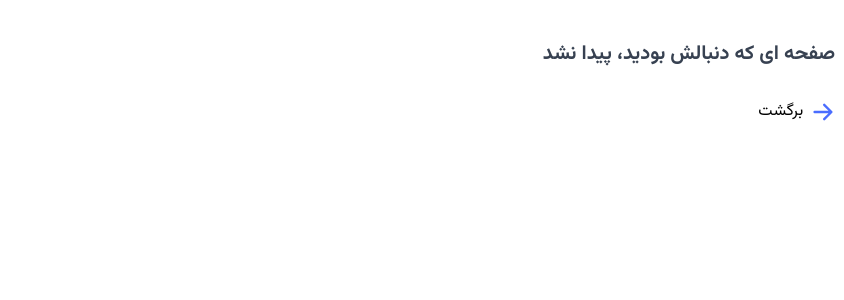
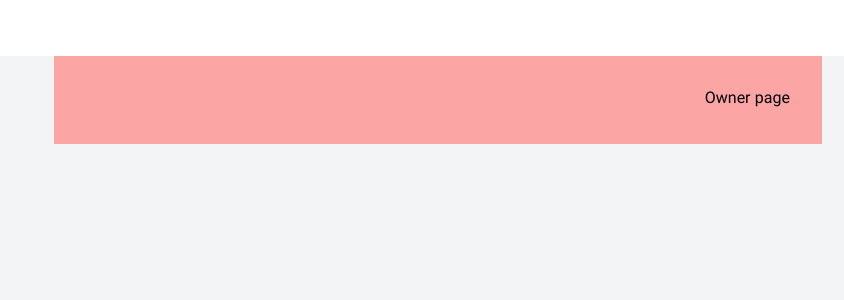
Before and after one commit to amirShirany/Freelancering_App, a React (Vite) app: page /owner/dashboard in a window 1280 px wide. Shown: the top 300 px of the page, without its empty margins (436-1280 px from the left). Built offline with nearby package versions, Linux system fonts and the light colour scheme; no server answers.

Commit message:
Add : owner route structure

```diff
--- a/src/App.jsx
+++ b/src/App.jsx
@@ -1,12 +1,14 @@
-import { Routes, Route } from "react-router-dom"
+import { Routes, Route, Navigate } from "react-router-dom"
 import { QueryClient, QueryClientProvider } from "@tanstack/react-query"
 import { Toaster } from "react-hot-toast"
 import Home from "./pages/Home"
 import NotFound from "./pages/NotFound"
 import AppLayout from "./ui/AppLayout"
-import Owner from "./pages/Owner"
 import Auth from "./pages/auth"
 import CompleteProfile from "./pages/CompleteProfile"
+import Projects from "./pages/Projects"
+import Project from "./pages/Project"
+import OwnerDashboard from "./pages/OwnerDashboard"
 
 //? Create a new instance of QueryClient
 const queryClient = new QueryClient()
@@ -16,8 +18,11 @@ function App() {
     <QueryClientProvider client={queryClient}>
       <Toaster />
       <Routes>
-        <Route element={<AppLayout />}>
-          <Route path="/owner" element={<Owner />} />
+        <Route path="/owner" element={<AppLayout />}>
+          <Route index element={<Navigate to="dashboard" replace />} />
+          <Route path="dashboard" element={<OwnerDashboard />} />
+          <Route path="projects" element={<Projects />} />
+          <Route path="projects/:id" element={<Project />} />
         </Route>
 
         <Route path="/auth" element={<Auth />} />
--- a/src/pages/Owner.jsx
+++ /dev/null
@@ -1,5 +0,0 @@
-function Owner() {
-  return <div>Owner page</div>
-}
-
-export default Owner
--- /dev/null
+++ b/src/pages/OwnerDashboard.jsx
@@ -0,0 +1,5 @@
+function OwnerDashboard() {
+  return <div>Owner page</div>
+}
+
+export default OwnerDashboard
--- /dev/null
+++ b/src/pages/Project.jsx
@@ -0,0 +1,5 @@
+function Project() {
+  return <div>Project</div>
+}
+
+export default Project
--- /dev/null
+++ b/src/pages/Projects.jsx
@@ -0,0 +1,5 @@
+function Projects() {
+  return <div>Projects</div>
+}
+
+export default Projects
--- a/src/ui/Sidebar.jsx
+++ b/src/ui/Sidebar.jsx
@@ -1,5 +1,41 @@
+import { HiCollection, HiHome } from "react-icons/hi"
+import { NavLink } from "react-router-dom"
+
 function Sidebar() {
-  return <div className="bg-secondary-200 row-start-1 row-span-2">Sidebar</div>
+  const navlinkClass =
+    "flex items-center gap-x-2 transition-all duration-300 hover:bg-primary-200/50 hover:text-primary-900 px-2 py-1.5 rounded-lg"
+
+  return (
+    <div className="bg-secondary-200 row-start-1 row-span-2">
+      <ul className="flex flex-col items-start p-8 gap-y-2">
+        <li className="w-full">
+          <NavLink
+            to="/owner/dashboard"
+            className={({ isActive }) =>
+              isActive
+                ? `${navlinkClass} bg-primary-200 text-primary-900`
+                : navlinkClass
+            }>
+            <HiHome />
+            <span>داشبورد</span>
+          </NavLink>
+        </li>
+
+        <li className="w-full">
+          <NavLink
+            to="/owner/projects"
+            className={({ isActive }) =>
+              isActive
+                ? `${navlinkClass} bg-primary-200 text-primary-900`
+                : navlinkClass
+            }>
+            <HiCollection />
+            <span>پروژه‌ ها</span>
+          </NavLink>
+        </li>
+      </ul>
+    </div>
+  )
 }
 
 export default Sidebar
```
Also changed, not shown: src/pages/Dashboard.jsx (deleted).
